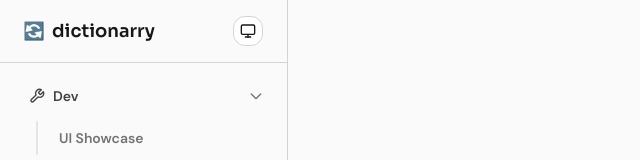
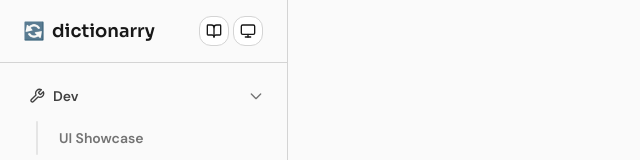
Before and after one commit to Dictionarry-Hub/website, a SvelteKit app: page / in a window 1280 px wide. Shown: the top 160 px of the page, without its empty margins (0-640 px from the left). Built offline with nearby package versions, Linux system fonts and the light colour scheme.

Commit message:
feat: add database selector to navbar

```diff
--- /dev/null
+++ b/src/lib/client/ui/database/database.svelte.ts
@@ -0,0 +1,38 @@
+const STORAGE_KEY = 'pcd-database';
+
+export const DATABASES = [
+	{ id: 'dictionarry', name: 'Dictionarry' },
+	{ id: 'trash', name: 'TRaSH' },
+	{ id: 'trash-french', name: 'TRaSH French' },
+	{ id: 'trash-german', name: 'TRaSH German' },
+	{ id: 'dumpstarr', name: 'Dumpstarr' }
+] as const;
+
+export type DatabaseId = (typeof DATABASES)[number]['id'];
+
+const DEFAULT: DatabaseId = DATABASES[0].id;
+
+let current = $state<DatabaseId>(DEFAULT);
+
+function set(id: DatabaseId) {
+	current = id;
+	localStorage.setItem(STORAGE_KEY, id);
+}
+
+function init() {
+	const stored = localStorage.getItem(STORAGE_KEY) as DatabaseId | null;
+	if (stored && DATABASES.some((d) => d.id === stored)) {
+		current = stored;
+	} else {
+		current = DEFAULT;
+	}
+}
+
+export const database = {
+	get current() {
+		return current;
+	},
+	set,
+	init,
+	DATABASES
+};
--- a/src/lib/client/ui/dropdown/DropdownSelect.svelte
+++ b/src/lib/client/ui/dropdown/DropdownSelect.svelte
@@ -4,10 +4,12 @@
 	import { clickOutside } from '$lib/client/utils/clickOutside';
 	import Button from '$lib/client/ui/button/Button.svelte';
 	import Dropdown from './Dropdown.svelte';
+	import DropdownHeader from './DropdownHeader.svelte';
 	import DropdownItem from './DropdownItem.svelte';
 
 	interface Props {
 		label?: string;
+		header?: string;
 		value: string;
 		options: {
 			value: string;
@@ -25,6 +27,7 @@
 
 	let {
 		label,
+		header,
 		value = $bindable(),
 		options,
 		placeholder = 'Select...',
@@ -82,6 +85,9 @@
 				{minWidth}
 				{triggerEl}
 				onplacementchange={(p) => (resolvedPlacement = p)}>
+				{#if header}
+					<DropdownHeader label={header} />
+				{/if}
 				{#each options as option}
 					<DropdownItem
 						label={option.label}
--- a/src/routes/+layout.svelte
+++ b/src/routes/+layout.svelte
@@ -1,6 +1,7 @@
 <script lang="ts">
 	import './layout.css';
 	import { theme, THEMES } from '$lib/client/ui/theme/theme.svelte';
+	import { database, DATABASES } from '$lib/client/ui/database/database.svelte';
 	import DropdownSelect from '$lib/client/ui/dropdown/DropdownSelect.svelte';
 	import {
 		Monitor,
@@ -10,7 +11,9 @@
 		Flame,
 		Telescope,
 		NotebookPen,
-		Wrench
+		Wrench,
+		BookOpen,
+		Trash2
 	} from '@lucide/svelte';
 	import { onMount } from 'svelte';
 	import NavGroup from '$lib/client/ui/nav/NavGroup.svelte';
@@ -25,13 +28,30 @@
 		{ value: 'roswell', label: 'Roswell', icon: Telescope }
 	];
 
+	const databaseIcons: Record<string, typeof BookOpen> = {
+		dictionarry: BookOpen,
+		trash: Trash2,
+		'trash-french': Trash2,
+		'trash-german': Trash2,
+		dumpstarr: Flame
+	};
+
+	const databaseOptions = DATABASES.map((d) => ({
+		value: d.id,
+		label: d.name,
+		icon: databaseIcons[d.id]
+	}));
+
 	let { children, data } = $props();
 
 	let themeValue = $state(theme.current);
+	let databaseValue = $state(database.current);
 
 	onMount(() => {
 		theme.init();
 		themeValue = theme.current;
+		database.init();
+		databaseValue = database.current;
 	});
 </script>
 
@@ -42,12 +62,22 @@
 			<img src="/icon.png" alt="dictionarry" class="size-5" />
 			<span class="font-accent text-lg font-semibold">dictionarry</span>
 		</div>
+		<div class="flex items-center gap-1">
+			<DropdownSelect
+				bind:value={databaseValue}
+				options={databaseOptions}
+				header="Database"
+				position="middle"
+				iconOnly
+				onchange={(v) => database.set(v as typeof database.current)} />
 			<DropdownSelect
 				bind:value={themeValue}
 				options={themeOptions}
+				header="Theme"
 				position="middle"
 				iconOnly
 				onchange={(v) => theme.set(v as typeof theme.current)} />
+		</div>
 	</div>
 	<!-- Page nav -->
 	<div class="flex-1 overflow-y-auto border-r border-border px-4 py-4">
```
Lines whose indentation alone changed are shown as unchanged.
